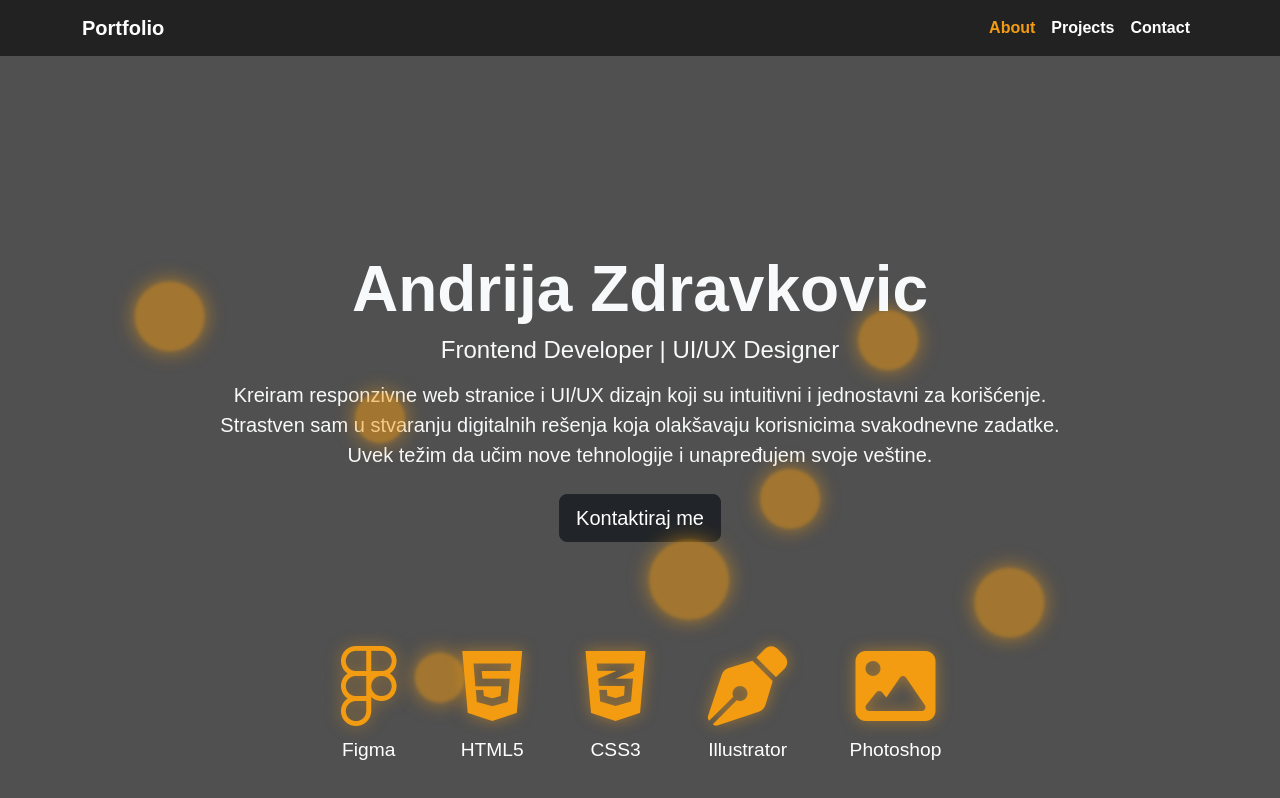
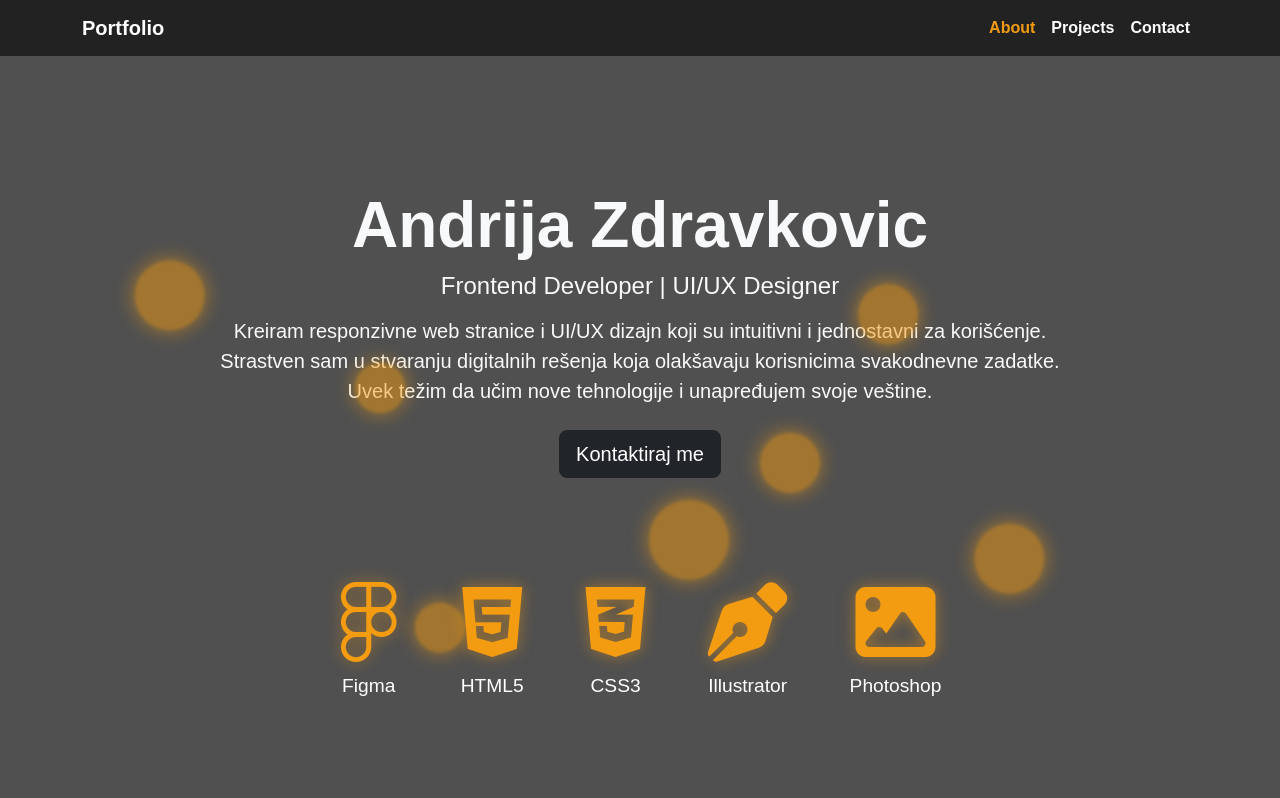
Before and after one commit to zdravkovicandrija8-hash/portfolio, a plain HTML site: page index.html in a window 1280 px wide. Drawn offline with nearby package versions, Linux system fonts and the light colour scheme.

Commit message:
Update index.html

```diff
--- a/index.html
+++ b/index.html
@@ -9,7 +9,15 @@
   <!-- Bootstrap CSS -->
   <link href="https://cdn.jsdelivr.net/npm/bootstrap@5.3.0/dist/css/bootstrap.min.css" rel="stylesheet">
   <link href="https://cdnjs.cloudflare.com/ajax/libs/font-awesome/6.4.0/css/all.min.css" rel="stylesheet">
-  <link href="css/style.css?v=1.1" rel="stylesheet">
+  <link href="css/style.css?v=1.2" rel="stylesheet">
+
+  <style>
+    /* Hero offset za fiksni navbar */
+    .hero {
+      min-height: calc(100vh - 70px); /* 70px = visina navbar-a */
+      padding-top: 70px;
+    }
+  </style>
 </head>
 <body>
 
@@ -31,9 +39,10 @@
 </nav>
 
 <!-- HERO -->
-<header class="hero text-center text-light d-flex align-items-center justify-content-center min-vh-100">
-  <div class="container position-relative pt-5">
+<header class="hero text-center text-light d-flex align-items-center justify-content-center">
+  <div class="container position-relative">
 
+    <!-- Dekorativni kružići -->
     <div class="decor-circle hero1"></div>
     <div class="decor-circle hero2"></div>
     <div class="decor-circle hero3"></div>
@@ -42,6 +51,7 @@
     <div class="decor-circle hero6"></div>
     <div class="decor-circle hero7"></div>
 
+    <!-- Tekst -->
     <h1 class="display-3 fw-bold">Andrija Zdravkovic</h1>
     <h4 class="mb-3">Frontend Developer | UI/UX Designer</h4>
     <p class="lead mb-4">
@@ -52,6 +62,7 @@
 
     <a href="contact.html" class="btn btn-dark btn-lg mb-4">Kontaktiraj me</a>
 
+    <!-- Skills -->
     <div class="skills d-flex flex-wrap justify-content-center mt-4">
       <div class="skill mx-3 my-2 text-center">
         <i class="fa-brands fa-figma fa-2x"></i>
```
